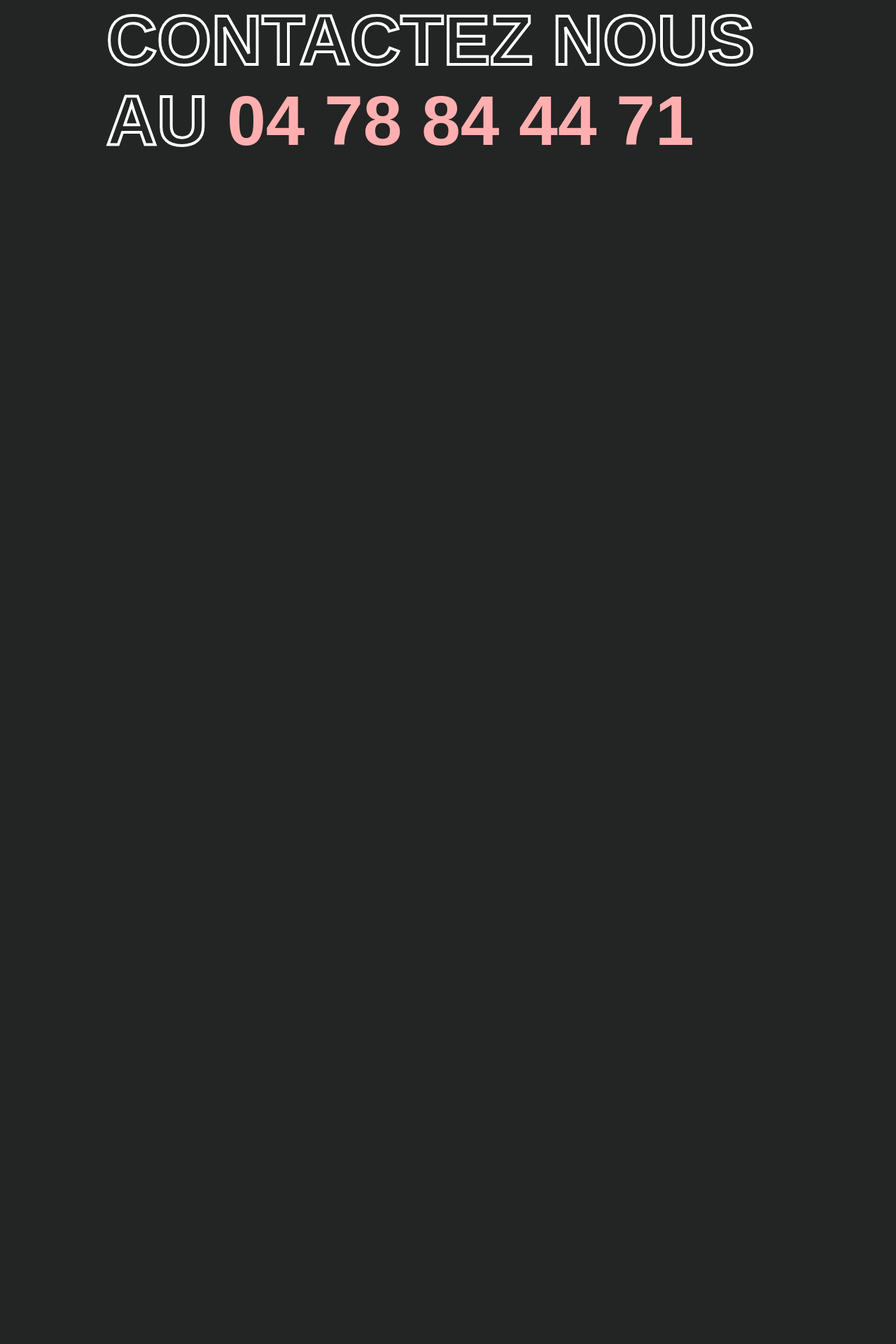
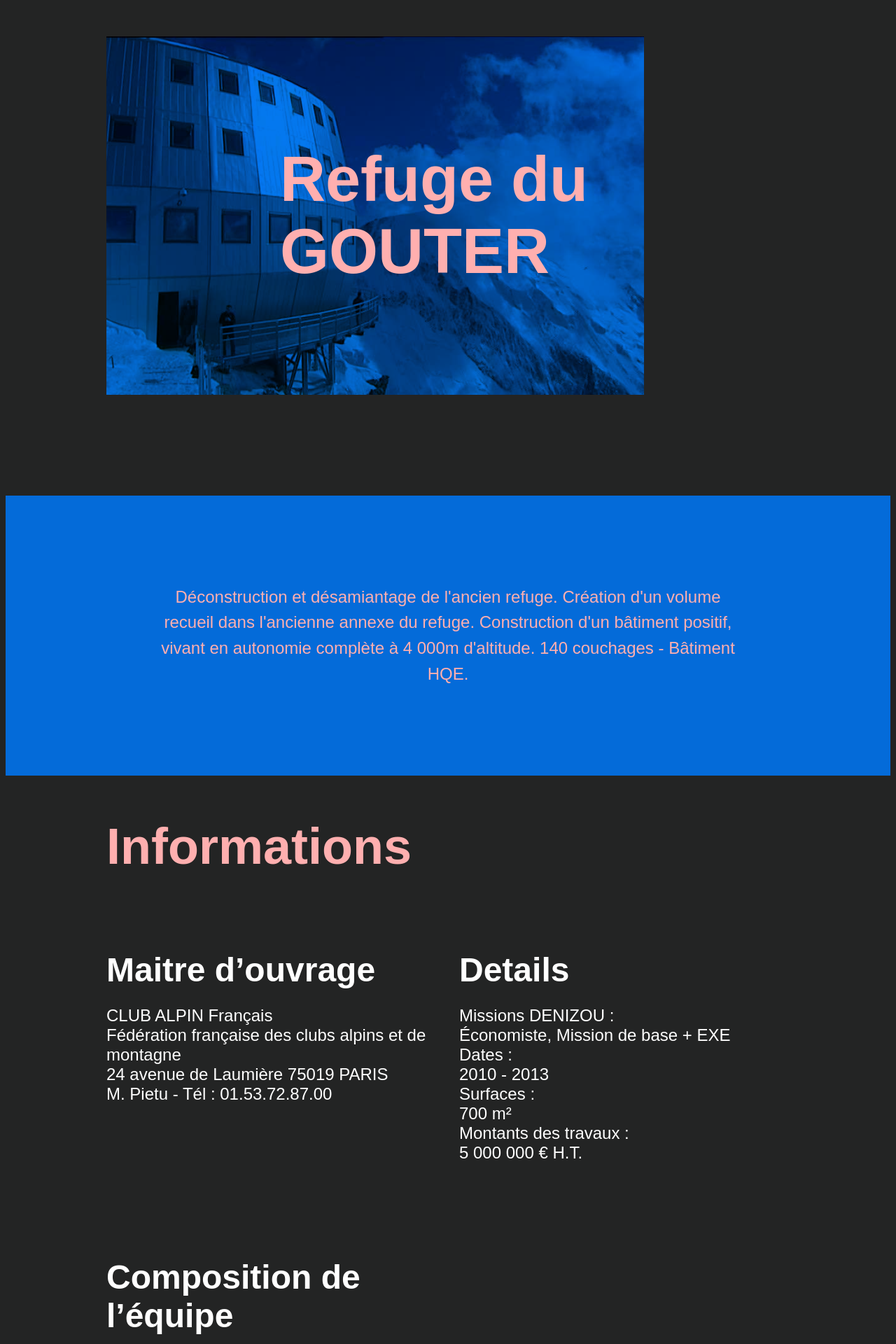
Before and after one commit to Donawalt/denizou, a Nuxt app: page /project-example in a window 1280 px wide. Shown: the part 100-2020 px from the top of the page at 70% size. Before the commit the page ends 800 px from the top, so only its background shows below. Built offline with nearby package versions, Linux system fonts and the light colour scheme.

Commit message:
add project exemple

```diff
--- a/pages/index.vue
+++ b/pages/index.vue
@@ -15,7 +15,7 @@ DENIZOU est adhérent à l’Union nationale des Économistes de la construction
   <section class='projects'>
       <h2>Nos Projets</h2>
       <div class="project-wrapper grid-2">
-        <nuxt-link class="project item" to="">
+        <nuxt-link class="project item" to="/project-example">
           <div><img src='~/assets/images/illu-refuge.png'></div>
           <p>Saint-gervais</p>
           <h3>Refuge du GOUTER</h3>
--- /dev/null
+++ b/pages/project-example.vue
@@ -0,0 +1,149 @@
+<template>
+    <div class="container">
+    <section>
+      <div class='main-content-project'>
+        <img src='~/assets/images/illu-refuge-project.png'>
+        <h1>
+            Refuge du GOUTER
+        </h1>
+      </div>
+    </section>
+        <section class="information first">
+      <p class="first-text">Déconstruction et désamiantage de l'ancien refuge.
+    Création d'un volume recueil dans l'ancienne annexe du refuge.
+    Construction d'un bâtiment positif, vivant en autonomie complète à 4 000m d'altitude.
+    140 couchages - Bâtiment HQE.</p>
+    </section>
+    <section class="project">
+        <h2>Informations</h2>
+        <div class='project-wrapper'>
+            <div>
+                <h3>Maitre d’ouvrage</h3>
+                <p>CLUB ALPIN Français<br>
+                Fédération française des clubs alpins et de montagne<br>
+                24 avenue de Laumière 75019 PARIS<br>
+                M. Pietu - Tél : 01.53.72.87.00</p>
+            </div>
+            <div>
+                <h3>Details</h3>
+                <p>
+                    Missions DENIZOU :<br>
+                    Économiste, Mission de base + EXE <br>
+                    Dates : <br>
+                    2010 - 2013 <br>
+                    Surfaces : <br>
+                    700 m² <br>
+                    Montants des travaux : <br>
+                    5 000 000 € H.T. <br>
+                </p>
+            </div>
+            <div>
+                <h3>Composition de l’équipe</h3>
+                <p>CLUB ALPIN Français <br>
+                Fédération française des clubs alpins et de montagne <br>
+                24 avenue de Laumière 75019 PARIS <br>
+                M. Pietu - Tél : 01.53.72.87.00 </p>
+            </div>
+        </div>
+    </section>
+    </div>
+</template>
+
+<style lang="scss" scoped>
+    section{
+        min-height: 100vh;
+        width: 100vw;
+        position: relative;
+        display: flex;
+        justify-content: center;
+        align-items: center;
+
+        &.information{
+        overflow: hidden;
+        min-height: 50vh;
+        justify-content: center;
+        align-items: center;
+        background-color: #046BD9;
+        display: grid;
+        grid-template-columns: 1fr 1fr 1fr;
+        grid-gap: 16px;
+        padding-left: 11.25vw;
+        padding-right: 11.25vw;
+        width: auto;
+                &.first{
+            display: flex;
+            p{
+            margin-top: 64px;
+            text-align: center;
+            font-size: 24px;
+            color: #FFAFAF;
+            font-weight: lighter;
+            font-family: Arial, Helvetica, sans-serif;
+            width: 850px;
+            line-height: 153%;
+            margin-bottom: 64px;
+            grid-column: 1/4;
+            }
+        }
+        }
+    }
+    .main-content-project{
+        margin-left: 11.25%;
+        margin-right: 11.25%;
+        width: 77.5vw;
+        display: grid;
+        grid-template-columns: 1fr 1fr 1fr 1fr;
+        grid-template-rows: 1fr;
+        img{
+            display: flex;
+            z-index: 1;
+            grid-column: 1/3;
+            grid-row: 1/1;
+        }
+        h1{
+            display: flex;
+            z-index: 10;
+            grid-column: 2/5;
+            grid-row: 1/1;
+            color: #FFAFAF;
+            justify-content: center;
+            align-items: center;
+            font-size: 90px;
+            font-family: Arial, Helvetica, sans-serif;
+        }
+        }
+
+</style>
+
+<style lang="scss" scoped>
+ section.project{
+  display: block;
+  padding-left: 11.25vw;
+  padding-right: 11.25vw;
+  width: auto;
+  h2{
+    font-size: 72px;
+    color: #FFAFAF;
+    font-family: Arial, Helvetica, sans-serif;
+  }
+  .project-wrapper{
+      display: grid;
+      grid-template-columns: 1fr 1fr;
+      grid-column-gap: 32px;
+      grid-row-gap: 64px;
+      div{
+          h3{
+              color: white;
+              font-size: 48px;
+              margin-bottom: 16px;
+              font-family: Arial, Helvetica, sans-serif;
+          }
+          p{
+              color:white;
+              font-size: 24px;
+              font-family: Arial, Helvetica, sans-serif;
+          }
+      }
+  }
+ }
+</style>
```
Also changed, not shown: assets/images/illu-refuge-project.png (added).
